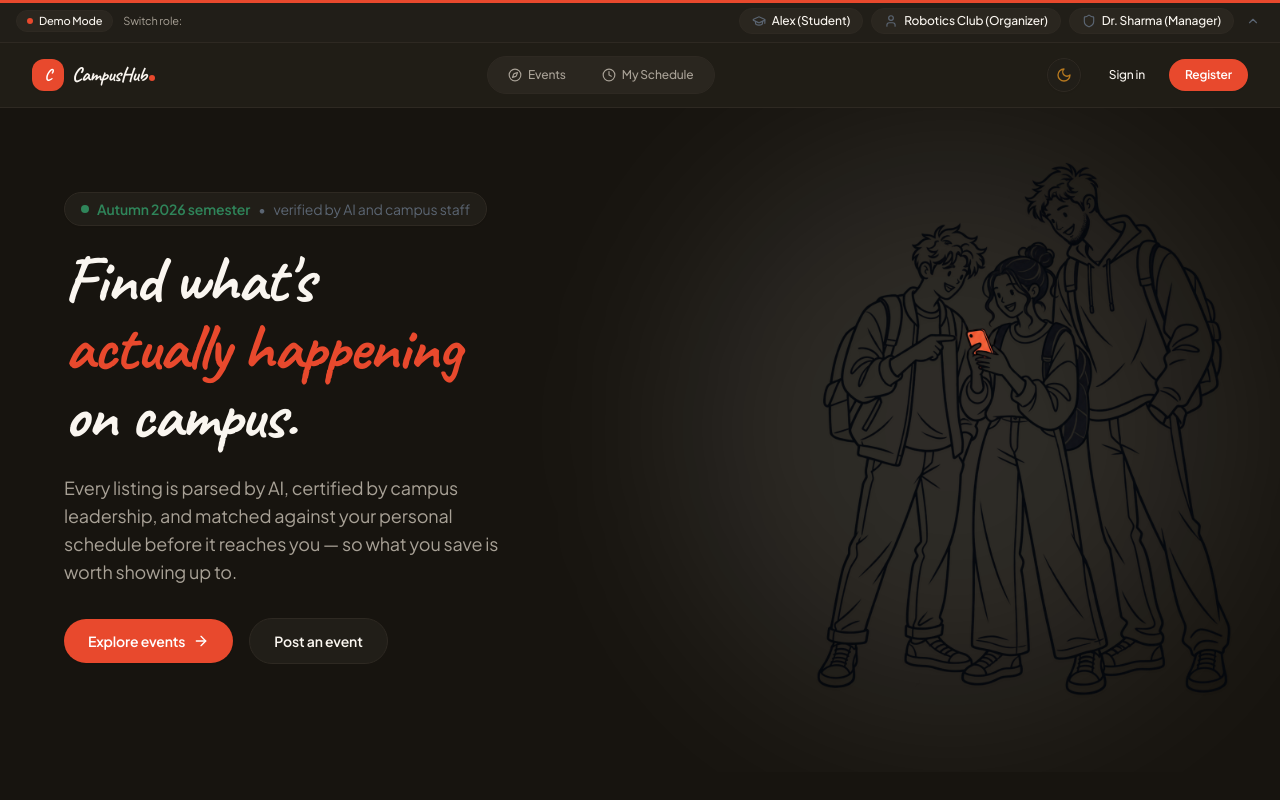
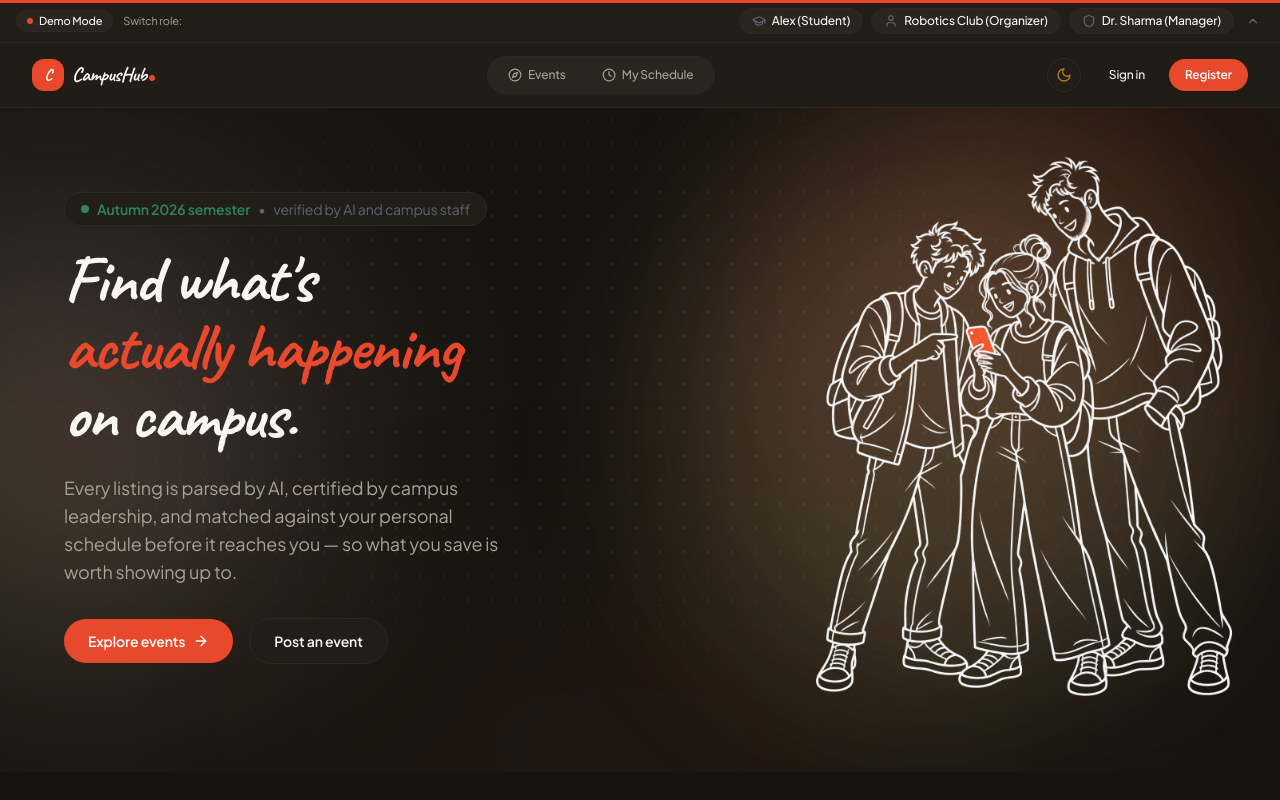
Before and after one commit to UdeepChowdary/Kalvium_Projuct_MEEvErsion, a Next.js app: page / in a window 1280 px wide. Both pictures are taken after a click on the button 1063 px from the left and 75 px from the top of the page. Shown: the top 800 px of the page. Built offline with nearby package versions, Linux system fonts and the light colour scheme; no server answers.

Commit message:
feat: Add subtle dot-grid background, ambient glows, and dark mode illustration

```diff
--- a/src/app/globals.css
+++ b/src/app/globals.css
@@ -32,6 +32,21 @@ body {
 html.dark body {
   background-color: #17140F;
   color: #FAF6F0;
+}
+
+/* Subtle Campus Dot Grid Texture */
+.bg-campus-dot-grid {
+  background-image: radial-gradient(rgba(17, 19, 24, 0.08) 1.2px, transparent 1.2px);
+  background-size: 24px 24px;
+}
+
+html.dark .bg-campus-dot-grid {
+  background-image: radial-gradient(rgba(250, 246, 240, 0.09) 1.2px, transparent 1.2px);
+}
+
+.mask-radial-fade {
+  mask-image: radial-gradient(ellipse 85% 75% at 50% 40%, black 25%, transparent 80%);
+  -webkit-mask-image: radial-gradient(ellipse 85% 75% at 50% 40%, black 25%, transparent 80%);
 }
 
 /* Kalvium Cards and Surfaces */
--- a/src/app/page.tsx
+++ b/src/app/page.tsx
@@ -51,6 +51,14 @@ export default function LandingPage() {
       {/* Hero Section (Cinematic Scroll-Driven Parallax)                  */}
       {/* ---------------------------------------------------------------- */}
       <section ref={heroRef} className="relative overflow-hidden px-6 pt-6 sm:pt-10 pb-16 sm:px-10">
+        {/* Subtle Campus Dot Grid Texture with Radial Fade */}
+        <div className="absolute inset-0 bg-campus-dot-grid mask-radial-fade pointer-events-none -z-10" />
+
+        {/* Ambient Warm Aurora Glow Orbs */}
+        <div className="absolute top-[-8%] right-[-5%] w-[520px] h-[520px] bg-gradient-to-br from-kalvium-coral/20 via-amber-400/12 to-transparent blur-[120px] rounded-full pointer-events-none -z-10" />
+        <div className="absolute top-[10%] left-[-10%] w-[460px] h-[460px] bg-gradient-to-tr from-amber-200/35 dark:from-kalvium-coral/12 via-rose-200/20 to-transparent blur-[130px] rounded-full pointer-events-none -z-10" />
+        <div className="absolute bottom-[-10%] left-[25%] w-[600px] h-[280px] bg-gradient-to-t from-kalvium-coral/10 via-amber-300/8 to-transparent blur-[130px] rounded-full pointer-events-none -z-10" />
+
         <div className="mx-auto grid max-w-6xl gap-10 lg:grid-cols-[1.05fr_0.95fr] lg:gap-8 items-center">
           <motion.div style={{ scale: headlineScale, opacity: headlineOpacity, y: headlineY }}>
             <motion.p
@@ -122,7 +130,15 @@ export default function LandingPage() {
                   fill
                   priority
                   sizes="(max-width: 1024px) 100vw, 50vw"
-                  className="object-contain object-center"
+                  className="object-contain object-center dark:hidden"
+                />
+                <Image
+                  src="/images/imageLight.png"
+                  alt="Illustration of three students looking at a verified campus event notification on a phone."
+                  fill
+                  priority
+                  sizes="(max-width: 1024px) 100vw, 50vw"
+                  className="object-contain object-center hidden dark:block"
                 />
               </div>
             </motion.div>
@@ -130,8 +146,9 @@ export default function LandingPage() {
 
           {/* Dominant Character Illustration & Layered Elements (Desktop) */}
           <motion.div style={{ y: cardsY }} className="relative hidden lg:block h-[500px] xl:h-[560px] w-full">
-            {/* Ambient Radial Spotlight Glow for Dark Mode Contrast */}
-            <div className="absolute inset-0 bg-white/40 dark:bg-white/10 blur-[100px] rounded-full pointer-events-none -z-10" />
+            {/* Ambient Radial Spotlight & Warm Character Glow */}
+            <div className="absolute inset-0 bg-gradient-to-br from-kalvium-coral/15 via-amber-400/10 to-transparent blur-[90px] rounded-full pointer-events-none -z-10" />
+            <div className="absolute inset-0 bg-white/50 dark:bg-white/10 blur-[90px] rounded-full pointer-events-none -z-10" />
 
             {/* Character Illustration (Transparent PNG) */}
             <div className="relative w-full h-full ml-4 xl:ml-8">
@@ -141,7 +158,15 @@ export default function LandingPage() {
                 fill
                 priority
                 sizes="(max-width: 1024px) 100vw, 50vw"
-                className="object-contain object-right-bottom drop-shadow-sm"
+                className="object-contain object-right-bottom drop-shadow-sm dark:hidden"
+              />
+              <Image
+                src="/images/imageLight.png"
+                alt="Illustration of three students looking at a verified campus event notification on a phone."
+                fill
+                priority
+                sizes="(max-width: 1024px) 100vw, 50vw"
+                className="object-contain object-right-bottom drop-shadow-sm hidden dark:block"
               />
             </div>
 
```
Also changed, not shown: public/images/imageLight.png (added).
